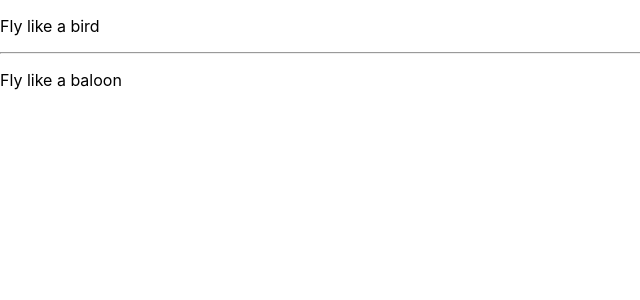
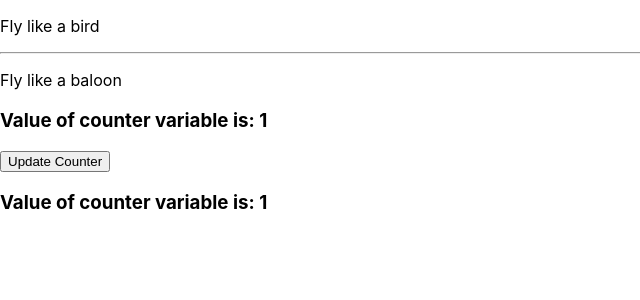
Before and after one commit to madiha-dev/wings, a React (Create React App) app: page / in a window 1280 px wide. Shown: the top 300 px of the page, without its empty margins (0-640 px from the left). Built offline with nearby package versions, Linux system fonts and the light colour scheme.

Commit message:
concept of Hooks, create Message.js for Hooks

```diff
--- a/src/App.js
+++ b/src/App.js
@@ -1,15 +1,61 @@
-import React from 'react';
+import React, {useState} from 'react';  //import a variable
 import Fly from './fly.js';
+import {Message} from './Message';
 
 function App() {
+  let [count, setCount] = useState(1) //hook of use state
+  /* above var applied on hook useState(0)
+
+     - count = has default value of variable
+     - setCout > setter of variable placed in count
+        and is updated like counter based on count
+
+      - Role of this  let [count, setCount] = useState(1) ???
+        can initilize the JS var.s using hook in Functional component
+
+      - hook can't use in class
+        */
+
+
   return(
     <div className='App'>
       {/* <h1>change</h1> */}
       <Fly flyQuote='bird'/>
       <hr/>
       <Fly flyQuote='baloon'/>
+
+      <h3>Value of counter variable is: {count}</h3>
+      <button onClick = {
+        //arrow function is anonymous fun
+        // ()=>alert('button process')
+        () => setCount(++count)
+        // it cant be save ,move to initial state every time browser referesf
+        // if want to save , use ocally or save in DB
+        }>Update Counter
+      </button>
+      <Message counter={count}/>
     </div>
   );
 }
 
+/*- component which export default , no needs {}
+    without default export, should use {} around name
+
+    - only 1 component can export from 1 file,
+    as each file created for single component
+*/
 export default App;
+
+
+//original DOM > can see at browser
+/*virtualDOM or ShadowDOM > proxay layer infront of originalDOM
+  our code written in it.
+  can't render till tranform nto originalDOM.
+
+  When to render virtualDOM to originalDOM?
+  Events used for it, in react "Hooks upto 16.8v onwrds"
+
+  Hooks: can declear into functions also, before 16.8 we need to decear in clas
+
+  -useState: one of hooks
+*/
--- /dev/null
+++ b/src/Message.js
@@ -0,0 +1,7 @@
+import React from 'react';
+
+export function Message(props){
+    return(
+    <h3>Value of counter variable is: {props.counter}</h3>
+    )
+}
--- a/src/fly.js
+++ b/src/fly.js
@@ -5,7 +5,7 @@ function Fly(props){
     return (
         <div>
             {/* <h1>Fly like a bird</h1> */}
-    <p>Fly like a {props.flyQuote}</p>
+            <p>Fly like a {props.flyQuote}</p>
         </div>
     );
 }
```
